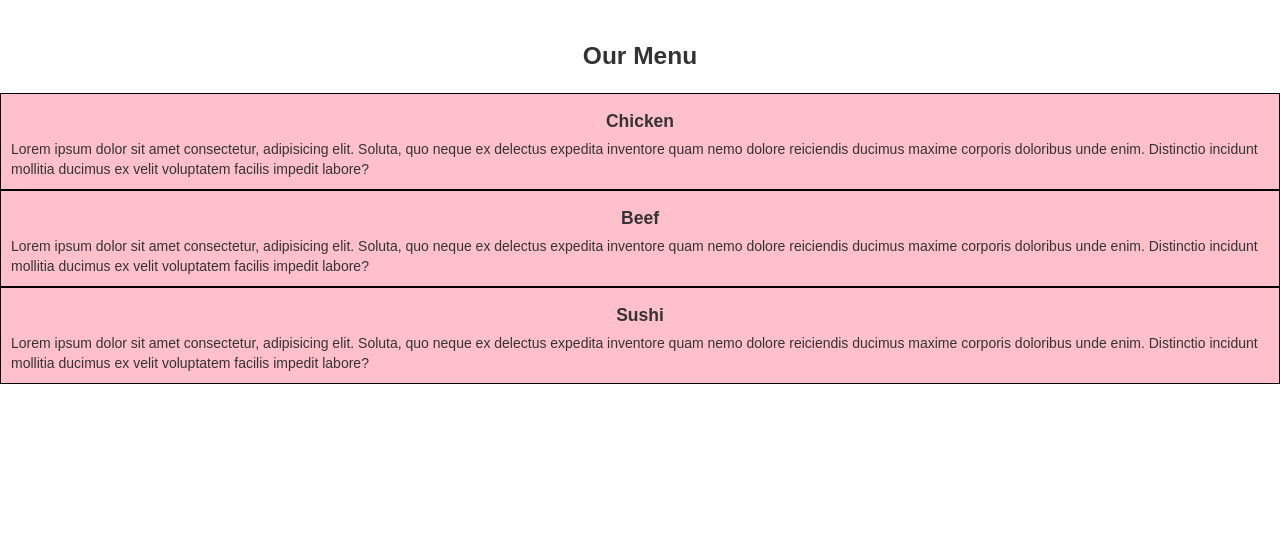
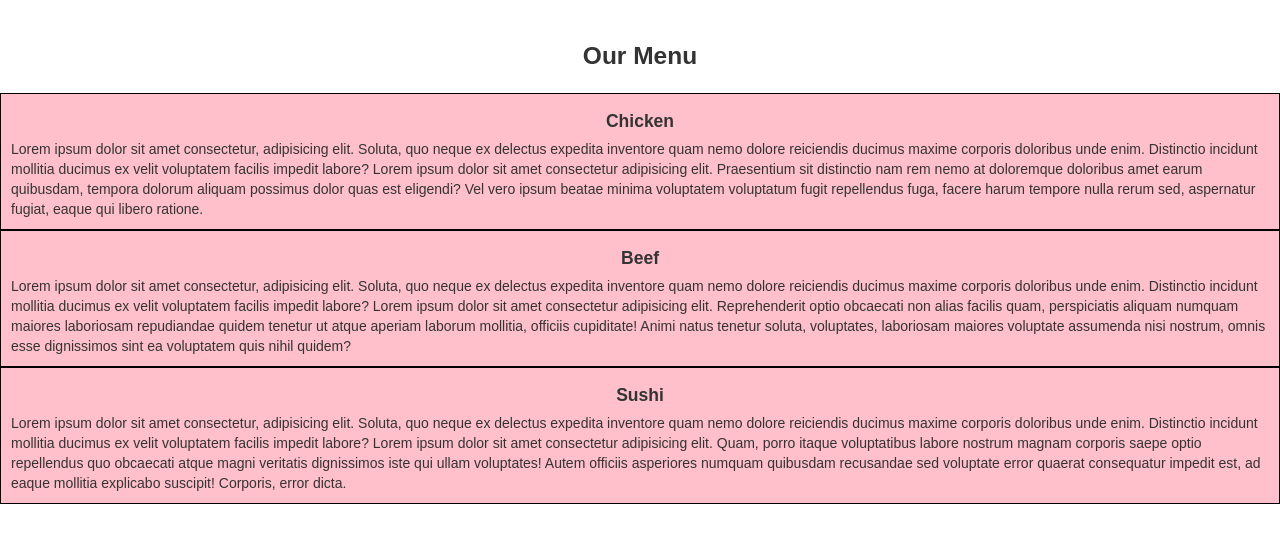
Before and after one commit to iamMarybrightEE/iamMarybrightEE.github.io, a plain HTML site: page module3-soluion/index.html in a window 1280 px wide. Shown: the part 54-596 px from the top of the page. Drawn offline with Linux system fonts and the light colour scheme.

Commit message:
Update index.html

```diff
--- a/module3-soluion/index.html
+++ b/module3-soluion/index.html
@@ -45,18 +45,19 @@
 </nav>
   <div class="title text-center fs-2 fw-bold"> Our Menu </div>
    <div class="section p-4">
-        <div class="card">
+        <div class="card mb-4">
             <div class="section-title fs-3 fw-bold text-center"> Chicken </div>
-            <div class="desc"> Lorem ipsum dolor sit amet consectetur, adipisicing elit. Soluta, quo neque ex delectus expedita inventore quam nemo dolore reiciendis                  ducimus maxime corporis doloribus unde enim. Distinctio incidunt mollitia ducimus ex velit voluptatem facilis impedit labore?</div>
+            <div class="desc"> Lorem ipsum dolor sit amet consectetur, adipisicing elit. Soluta, quo neque ex delectus expedita inventore quam nemo dolore reiciendis                  ducimus maxime corporis doloribus unde enim. Distinctio incidunt mollitia ducimus ex velit voluptatem facilis impedit labore? Lorem ipsum dolor sit amet consectetur adipisicing elit. Praesentium sit distinctio nam rem nemo at doloremque doloribus amet earum quibusdam, tempora dolorum aliquam possimus dolor quas est eligendi? Vel vero ipsum beatae minima voluptatem voluptatum fugit repellendus fuga, facere harum tempore nulla rerum sed, aspernatur fugiat, eaque qui libero ratione. </div>
        </div>
-       <div class="card">
+       <div class="card mb-4">
             <div class="section-title ping fs-3 fw-bold text-center"> Beef </div>
-            <div class="desc"> Lorem ipsum dolor sit amet consectetur, adipisicing elit. Soluta, quo neque ex delectus expedita inventore quam nemo dolore reiciendis                  ducimus maxime corporis doloribus unde enim. Distinctio incidunt mollitia ducimus ex velit voluptatem facilis impedit labore?</div>
+            <div class="desc"> Lorem ipsum dolor sit amet consectetur, adipisicing elit. Soluta, quo neque ex delectus expedita inventore quam nemo dolore reiciendis                  ducimus maxime corporis doloribus unde enim. Distinctio incidunt mollitia ducimus ex velit voluptatem facilis impedit labore? Lorem ipsum dolor sit amet consectetur adipisicing elit. Reprehenderit optio obcaecati non alias facilis quam, perspiciatis aliquam numquam maiores laboriosam repudiandae quidem tenetur ut atque aperiam laborum mollitia, officiis cupiditate! Animi natus tenetur soluta, voluptates, laboriosam maiores voluptate assumenda nisi nostrum, omnis esse dignissimos sint ea voluptatem quis nihil quidem?</div>
        </div>
        <div class="card">
             <div class="section-title pong fs-3 fw-bold text-center"> Sushi </div>
-            <div class="desc"> Lorem ipsum dolor sit amet consectetur, adipisicing elit. Soluta, quo neque ex delectus expedita inventore quam nemo dolore reiciendis                  ducimus maxime corporis doloribus unde enim. Distinctio incidunt mollitia ducimus ex velit voluptatem facilis impedit labore?</div>
+            <div class="desc"> Lorem ipsum dolor sit amet consectetur, adipisicing elit. Soluta, quo neque ex delectus expedita inventore quam nemo dolore reiciendis                  ducimus maxime corporis doloribus unde enim. Distinctio incidunt mollitia ducimus ex velit voluptatem facilis impedit labore? Lorem ipsum dolor sit amet consectetur adipisicing elit. Quam, porro itaque voluptatibus labore nostrum magnam corporis saepe optio repellendus quo obcaecati atque magni veritatis dignissimos iste qui ullam voluptates! Autem officiis asperiores numquam quibusdam recusandae sed voluptate error quaerat consequatur impedit est, ad eaque mollitia explicabo suscipit! Corporis, error dicta.</div>
        </div>
+    </div>
 
   <!-- jQuery (Bootstrap JS plugins depend on it) -->
   <script src="js/jquery-1.11.3.min.js"></script>
```
